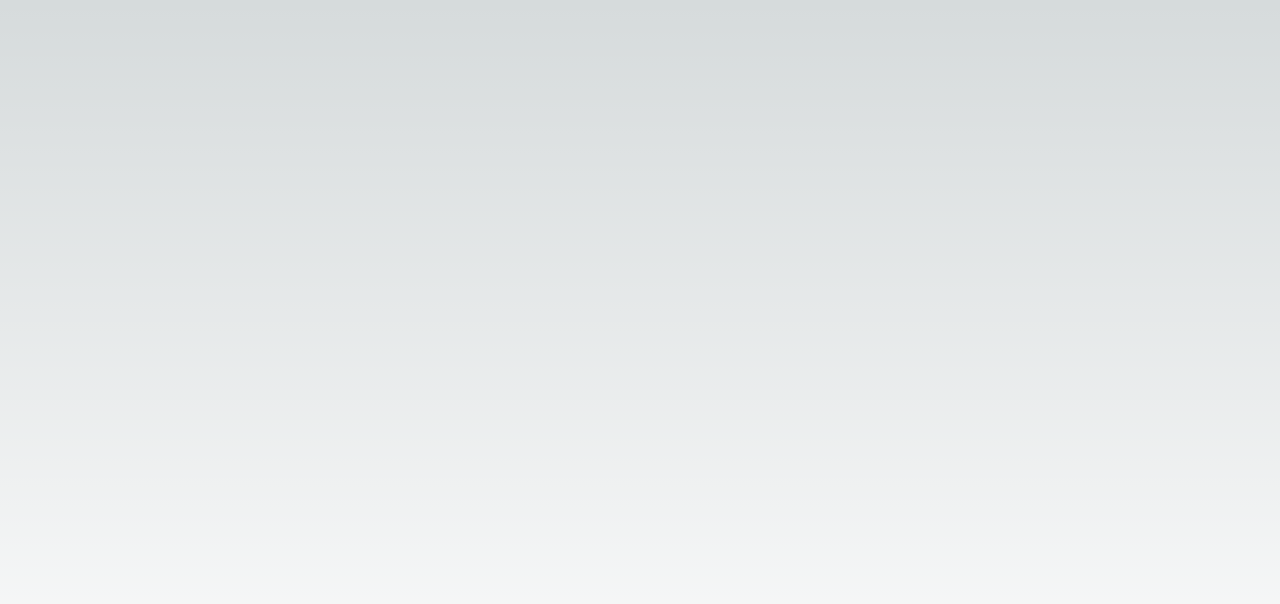
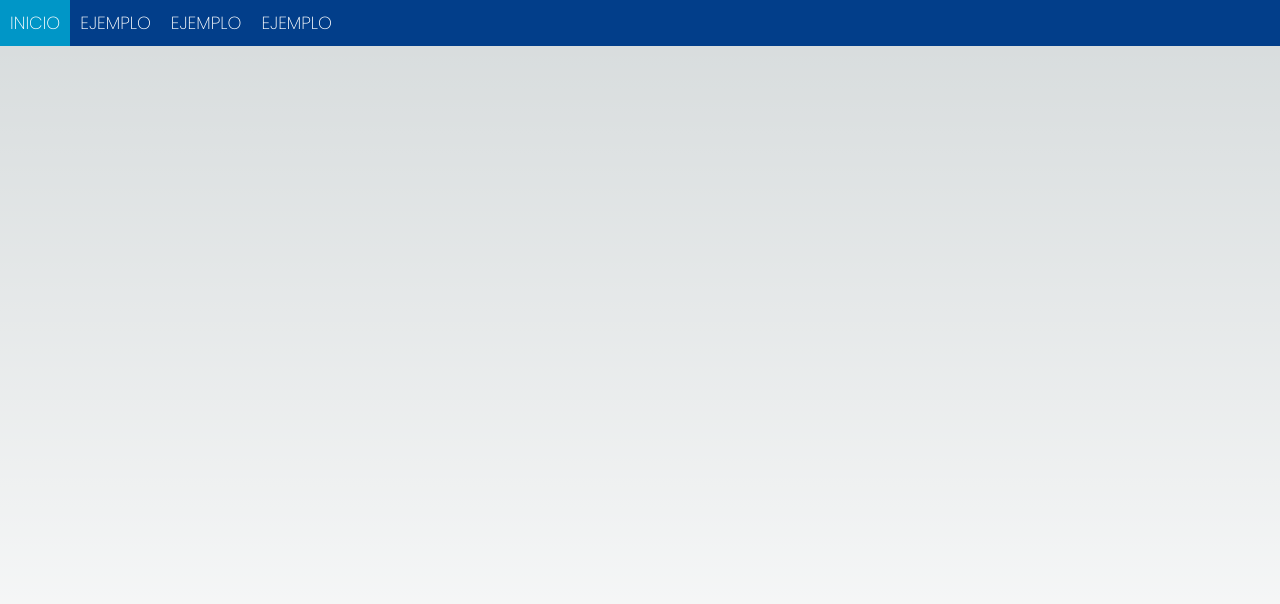
Before and after one commit to BryanValenzuela7/ProyectoXenia, a Next.js app: page / in a window 1280 px wide. Shown: the top 604 px of the page. Built offline with nearby package versions, Linux system fonts and the light colour scheme.

Commit message:
Creacion del Navbar

```diff
--- a/src/app/layout.js
+++ b/src/app/layout.js
@@ -1,5 +1,6 @@
 import { Inter } from 'next/font/google'
 import './globals.css'
+import Navbar from '@/components/navbar'
 
 const inter = Inter({ subsets: ['latin'] })
 
@@ -11,7 +12,9 @@ export const metadata = {
 export default function RootLayout({ children }) {
   return (
     <html lang="en">
-      <body className={inter.className}>{children}</body>
+      <body className={inter.className}>
+      <Navbar/>
+        {children}</body>
     </html>
   )
 }
--- a/src/app/page.js
+++ b/src/app/page.js
@@ -1,8 +1,8 @@
-import Image from 'next/image'
+import Navbar from '@/components/navbar'
 
 export default function Home() {
   return (
-    <main className="flex min-h-screen flex-col items-center justify-between p-24">
+    <main>
 
     </main>
   )
--- /dev/null
+++ b/src/components/navbar.css
@@ -0,0 +1,123 @@
+@import url('https://fonts.googleapis.com/css2?family=Poppins:wght@200&family=Titillium+Web:ital@1&display=swap');
+
+body{
+    background-repeat: no-repeat;
+    background-position:center;
+    background-size: cover;
+    height: 100vh;
+}
+.desplegable{
+    background: #023E8A
+    ;
+}
+.barras{
+    display: none;
+}
+ul{
+    padding: 0;
+    margin: 0;
+    display: flex;
+    flex-direction: row;
+}
+li{
+    list-style: none;
+}
+nav a{
+    font-family: Poppins;
+    color: white;
+    text-decoration: none;
+    text-align: center;
+    font-size: 1.1rem;
+}
+li a{
+    padding: 10px;
+    display: block;
+    text-align: left;
+}
+ul li a:hover{
+    background: #0096C7   ;
+}
+
+@media (max-width: 850px){
+    .barras{
+        background-color: #023E8A;
+        display: block;
+    }
+    .desplegable{
+
+        transform: translate(-100%);
+        transition: 0.5s;
+        font-size: 1.5rem;
+        width: 50%;
+        background: rgba(30, 30, 30, 0.5);
+        backdrop-filter: blur(2px);
+    }
+    i{
+        font-size: 30px;
+        background: #023E8A;
+        color: white;
+    }
+    li a{
+        padding: 20px 0px 20px 20px;
+        display: block;
+        text-align: left;
+    }
+    ul{
+        padding: 0;
+        margin: 0;
+        width: 100%;
+        height: 100vh;
+        display: flex;
+        flex-direction: column;
+    }
+    button{
+        margin: 10px 10px 10px 20px;
+        border: none;
+    }
+    .boton_menu{
+        background-color: #023E8A;
+        background-repeat: no-repeat;
+        height: 30px;
+        width: 30px;
+        background-size: 30px 30px;
+        background-position:center;
+    }
+
+    .abrir_menu{
+        background: rgba(30, 30, 30, 0.6);
+        backdrop-filter: blur(2px);
+        transform: translate(0%);
+        width: 50%;
+        transition: 0.5s;
+    }
+
+    .colocar_x{
+        background-color: #1e1e1e;
+        background-repeat: no-repeat;
+        height: 30px;
+        width: 30px;
+        background-size: 30px 30px;
+        background-position:center;
+    }
+    .icono {
+        font-size: 24px; /* Tamaño del icono, ajusta según sea necesario */
+        color: #ffffff; /* Color por defecto del icono */
+    }
+
+    /* Estilo para la X */
+    .icono.colocar_x {
+        color: #ff0000; /* Cambia a rojo cuando el menú está abierto */
+    }
+
+}
+
+@media (max-width: 500px){
+    .desplegable{
+        width: 100%;
+        height: 100vh;
+        font-size: 1.6rem;
+    }
+    button{
+        margin: 10px 10px 10px 15px;
+    }
+}
--- /dev/null
+++ b/src/components/navbar.jsx
@@ -0,0 +1,37 @@
+'use client'
+import React, { useState } from "react";
+import './navbar.css';
+
+const Navbar = () => {
+    const [menuAbierto, setMenuAbierto] = useState(false);
+
+    const abrirCerrarMenu = () => {
+        setMenuAbierto(!menuAbierto);
+    };
+
+    return (
+        <div>
+            <header>
+                <div className="barras">
+                    <button onClick={abrirCerrarMenu} className="boton_menu" id='x'>
+                        {menuAbierto ? (
+                            <span className="icono">×</span>
+                        ) : (
+                            <span className="icono">&#8801;</span>
+                        )}
+                    </button>
+                </div>
+                <nav id='menu' className={`desplegable ${menuAbierto ? 'abrir_menu' : ''}`}>
+                    <ul>
+                        <li><a href="#">INICIO</a></li>
+                        <li><a href="#">EJEMPLO</a></li>
+                        <li><a href="#">EJEMPLO</a></li>
+                        <li><a href="#">EJEMPLO</a></li>
+                    </ul>
+                </nav>
+            </header>
+        </div>
+    );
+}
+
+export default Navbar;
```
